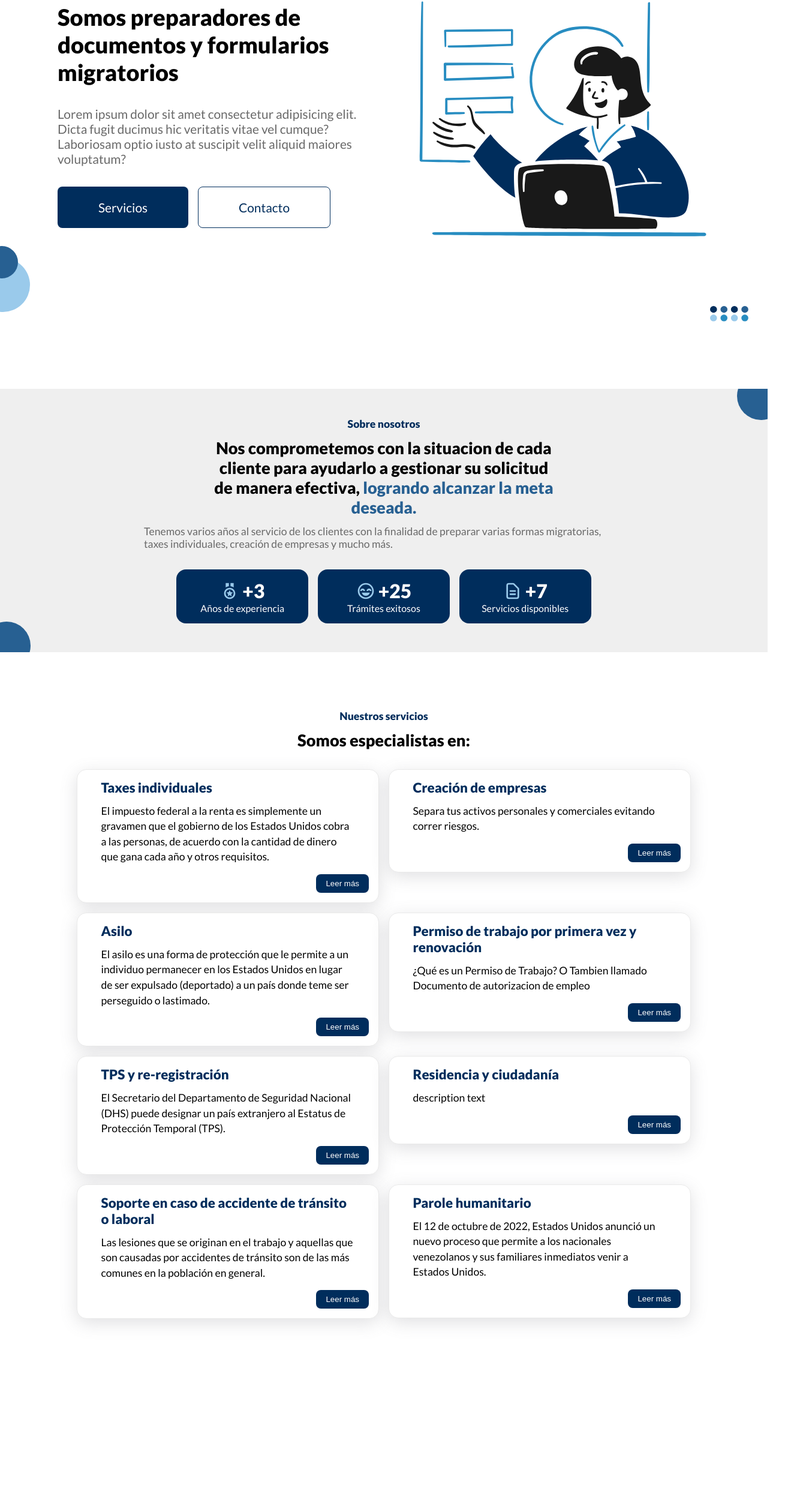
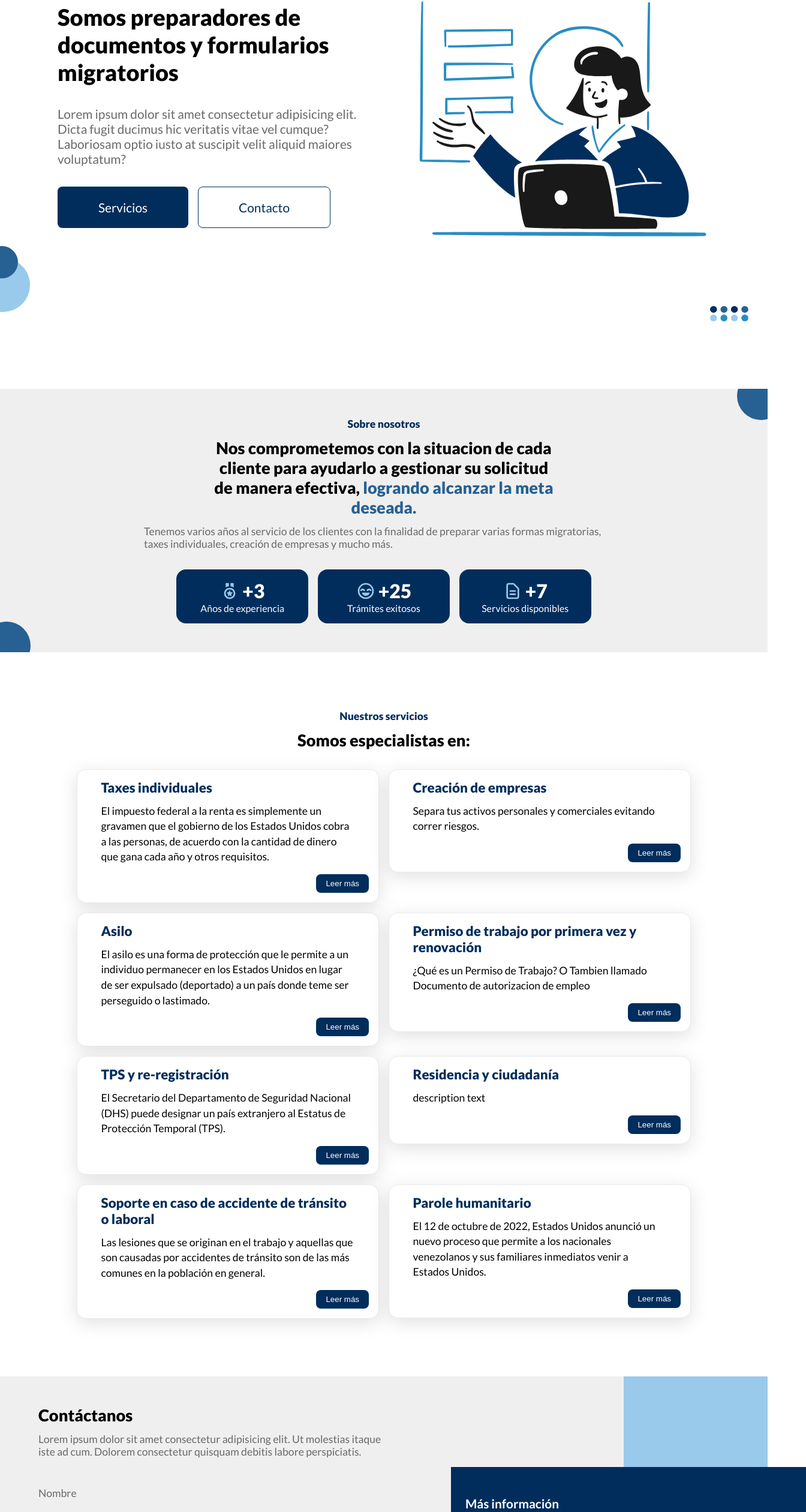
Before and after one commit to maartou/taxes, a Next.js app: page / in a window 1280 px wide. Shown: the part 242-2762 px from the top of the page at 60% size, 1344 px wide, since content can reach past the window. Before the commit the page ends 2536 px from the top, so only its background shows below. Built offline with nearby package versions, Linux system fonts and the light colour scheme.

Commit message:
Haciendo la sección del contacto

```diff
--- /dev/null
+++ b/components/contact/Contact.jsx
@@ -0,0 +1,70 @@
+import React from "react";
+import { AiOutlineMail } from "react-icons/ai";
+import { AiOutlinePhone } from "react-icons/ai";
+import { HiOutlineLocationMarker } from "react-icons/hi";
+import { AiOutlineClockCircle } from "react-icons/ai";
+
+const Contact = () => {
+  return (
+    <section id="contact_section">
+      <div className="container">
+        <div className="content">
+          <h2>Contáctanos</h2>
+          <p>
+            Lorem ipsum dolor sit amet consectetur adipisicing elit. Ut
+            molestias itaque iste ad cum. Dolorem consectetur quisquam debitis
+            labore perspiciatis.
+          </p>
+
+          <form action="">
+            <div className="item">
+              <label htmlFor="nombre">Nombre</label>
+              <input type="text" name="nombre" id="nombre" />
+            </div>
+
+            <div className="item">
+              <label htmlFor="email">Email</label>
+              <input type="email" name="email" id="email" />
+            </div>
+
+            <div className="item">
+              <label htmlFor="mensaje">Mensaje</label>
+              <textarea name="mensaje" id="mensaje"></textarea>
+            </div>
+
+            <button type="submit"> Enviar </button>
+          </form>
+        </div>
+
+        <div className="info">
+          <h4>Más información</h4>
+          <div className="container_info">
+            <div className="item">
+              <AiOutlineMail className="icon" />
+              <h5>Correo@gmail.com</h5>
+            </div>
+
+            <div className="item">
+              <AiOutlinePhone className="icon" />
+              <h5>+12345678</h5>
+            </div>
+
+            <div className="item">
+              <HiOutlineLocationMarker className="icon" />
+              <h5>Georgia - US</h5>
+            </div>
+
+            <div className="item">
+              <AiOutlineClockCircle className="icon" />
+              <h5>09:00 - 18:00</h5>
+            </div>
+          </div>
+        </div>
+      </div>
+
+      <div className="deco"></div>
+    </section>
+  );
+};
+
+export default Contact;
--- a/pages/index.jsx
+++ b/pages/index.jsx
@@ -1,8 +1,9 @@
-import Head from "next/head"
-import About from "../components/about/About"
-import Header from "../components/header/Header"
-import Hero from "../components/hero/Hero"
-import Services from "../components/services/Services"
+import Head from "next/head";
+import About from "../components/about/About";
+import Header from "../components/header/Header";
+import Hero from "../components/hero/Hero";
+import Services from "../components/services/Services";
+import Contact from "../components/contact/Contact";
 
 export default function Home() {
   return (
@@ -16,7 +17,8 @@ export default function Home() {
         <Hero />
         <About />
         <Services />
+        <Contact />
       </main>
     </>
-  )
+  );
 }
--- a/styles/globals.scss
+++ b/styles/globals.scss
@@ -230,6 +230,165 @@ p {
   }
 }
 
+#contact_section {
+  background: rgb(239, 239, 239);
+  position: relative;
+  z-index: 2;
+
+  .deco {
+    z-index: -1;
+    background: $four;
+    width: 100%;
+    height: 13rem;
+    position: absolute;
+    bottom: 0;
+    left: 0;
+  }
+
+  .container {
+    z-index: 3;
+    width: 90%;
+    margin: 0 auto;
+    padding: 3rem 0;
+    display: grid;
+    grid-template-columns: 1fr;
+    gap: 6rem;
+  }
+
+  .content {
+    p {
+      color: $grey;
+      margin: .8rem auto 3rem auto;
+    }
+  }
+
+  form {
+
+    display: flex;
+    flex-direction: column;
+    gap: 2.5rem;
+
+    .item {
+      display: flex;
+      flex-direction: column;
+      gap: .5rem;
+
+      label {
+        color: $grey;
+        font-size: 1.1rem;
+      }
+
+      input {
+        background: rgb(239, 239, 239);
+        border: none;
+        border-bottom: 1px solid $grey;
+        font-size: 1.1rem;
+        padding: 5px;
+      }
+
+      textarea {
+        background: rgb(239, 239, 239);
+        border: 1px solid $grey;
+        border-radius: 8px;
+        font-size: 1.1rem;
+        height: 7rem;
+        padding: 5px;
+      }
+    }
+
+    button {
+      background: $principal;
+      border: none;
+      padding: 1rem 0;
+      color: white;
+      font-size: 1.2rem;
+      border-radius: 12px;
+      cursor: pointer;
+      transition: all 400ms ease;
+
+      &:hover {
+        scale: 1.1;
+      }
+    }
+  }
+
+  .info {
+    background: $principal;
+    color: white;
+    padding: 1.5rem;
+
+    h4{
+      text-align: center;
+      font-size: 1.3rem;
+    }
+
+    .container_info {
+      margin-top: 3rem;
+      display: flex;
+      flex-direction: column;
+      gap: 2rem;
+
+      .item {
+        display: flex;
+        align-items: center;
+        gap: 1rem;
+
+        .icon {
+          font-size: 1.6rem;
+        }
+
+         h5 {
+          font-size: 1.1rem;
+          font-weight: 400;
+         }
+      }
+    }
+  }
+
+  @media screen and (min-width: 1024px) {
+
+    .deco {
+      left: auto;
+      right: 0;
+      bottom: 0;
+      height: 100%;
+      width: 15rem;
+    }
+
+    .container {
+      width: 100%;
+      margin-left: 4rem;
+      grid-template-columns: 1fr 1fr;
+      align-items: center;
+    }
+
+    .content {
+      h2 {
+        text-align: start;
+      }
+    }
+
+    .info {
+
+      padding: 3rem 1.5rem 3rem 1.5rem;
+
+      h4 {
+        text-align: start;
+      }
+
+      .container_info {
+        margin-left: 2rem;
+      }
+    }
+  }
+
+  @media screen and (min-width: 1600px) {
+    .deco {
+      width: 30rem;
+    }
+  }
+}
+
 @media screen and (min-width: 1024px) {
   section {
     margin-bottom: 6rem;
```
Lines whose indentation alone changed are shown as unchanged.
